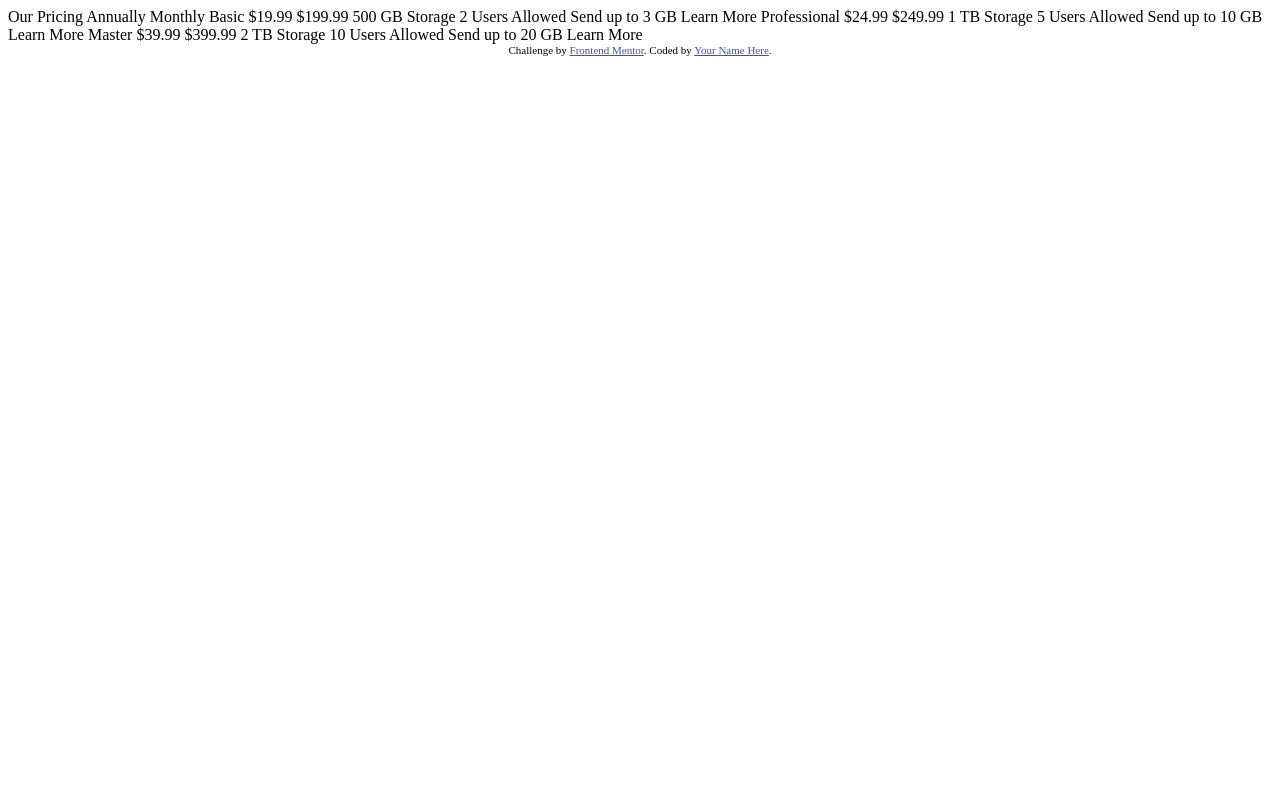
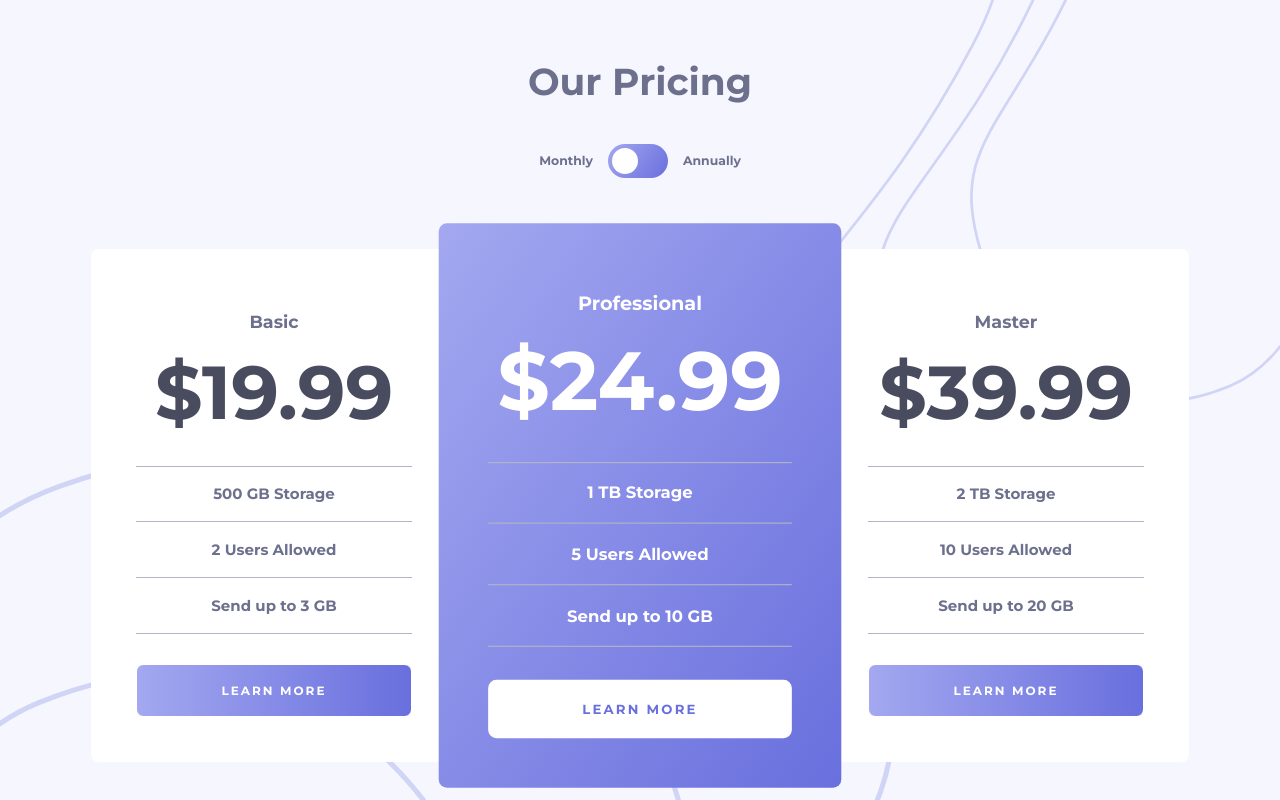
Before and after one commit to Matthew-Hodgetts/Front-End-Mentor, a plain HTML site: page pricing-component/index.html in a window 1280 px wide. Drawn offline with nearby package versions, Linux system fonts and the light colour scheme.

Commit message:
Pricing Component finished

```diff
--- a/pricing-component/index.html
+++ b/pricing-component/index.html
@@ -1,52 +1,115 @@
 <!DOCTYPE html>
 <html lang="en">
   <head>
-  <meta charset="UTF-8">
-  <meta name="viewport" content="width=device-width, initial-scale=1.0"> <!-- displays site properly based on user's device -->
+    <meta charset="UTF-8" />
+    <meta name="viewport" content="width=device-width, initial-scale=1.0" />
+    <!-- displays site properly based on user's device -->
 
-  <link rel="icon" type="image/png" sizes="32x32" href="./images/favicon-32x32.png">
+    <link
+      rel="icon"
+      type="image/png"
+      sizes="32x32"
+      href="./images/favicon-32x32.png"
+    />
+    <link
+      rel="stylesheet"
+      href="https://cdnjs.cloudflare.com/ajax/libs/normalize/8.0.1/normalize.min.css"
+      integrity="sha256-l85OmPOjvil/SOvVt3HnSSjzF1TUMyT9eV0c2BzEGzU="
+      crossorigin="anonymous"
+    />
+    <link
+      href="https://fonts.googleapis.com/css?family=Montserrat:700&display=swap"
+      rel="stylesheet"
+    />
 
-  <title>Frontend Mentor | [Challenge Name Here]</title>
-
-  <!-- Feel free to remove these styles or customise in your own stylesheet 👍 -->
-  <style>
-    .attribution { font-size: 11px; text-align: center; }
-    .attribution a { color: hsl(228, 45%, 44%); }
-  </style>
+    <link rel="stylesheet" href="style.css" />
+    <title>Frontend Mentor | Pricing Component</title>
   </head>
   <body>
+    <section class="pricing pricing--monthly">
+      <h2 class="title">Our Pricing</h2>
+      <div class="toggle">
+        <h5>Monthly</h5>
+        <label class="switch">
+          <input type="checkbox" id="pricingToggle" />
+          <span class="slider round"></span>
+        </label>
+        <h5>Annually</h5>
+      </div>
+      <div class="pricing-table__wrapper">
+        <div class="pricing__table">
+          <h3 class="pricing__package">
+            Basic
+          </h3>
+          <span class="pricing__price pricing__price--monthly">
+            &dollar;19.99
+          </span>
+          <span class="pricing__price pricing__price--annually">
+            &dollar;199.99
+          </span>
+          <ul class="pricing__features">
+            <li class="pricing__feature">
+              500 GB Storage
+            </li>
+            <li class="pricing__feature">
+              2 Users Allowed
+            </li>
+            <li class="pricing__feature">
+              Send up to 3 GB
+            </li>
+          </ul>
+          <a href="#" class="pricing__button">Learn more</a>
+        </div>
 
-  Our Pricing
-  Annually
-  Monthly
+        <div class="pricing__table pricing__table--recommened">
+          <h3 class="pricing__package">
+            Professional
+          </h3>
+          <span class="pricing__price pricing__price--monthly">
+            &dollar;24.99
+          </span>
+          <span class="pricing__price pricing__price--annually">
+            &dollar;249.99
+          </span>
+          <ul class="pricing__features">
+            <li class="pricing__feature">
+              1 TB Storage
+            </li>
+            <li class="pricing__feature">
+              5 Users Allowed
+            </li>
+            <li class="pricing__feature">
+              Send up to 10 GB
+            </li>
+          </ul>
+          <a href="#" class="pricing__button">Learn more</a>
+        </div>
 
-  Basic
-  &dollar;19.99
-  &dollar;199.99
-  500 GB Storage
-  2 Users Allowed
-  Send up to 3 GB
-  Learn More
-
-  Professional
-  &dollar;24.99
-  &dollar;249.99
-  1 TB Storage
-  5 Users Allowed
-  Send up to 10 GB
-  Learn More
-
+        <div class="pricing__table">
+          <h3 class="pricing__package">
             Master
+          </h3>
+          <span class="pricing__price pricing__price--monthly">
             &dollar;39.99
+          </span>
+          <span class="pricing__price pricing__price--annually">
             &dollar;399.99
+          </span>
+          <ul class="pricing__features">
+            <li class="pricing__feature">
               2 TB Storage
+            </li>
+            <li class="pricing__feature">
               10 Users Allowed
+            </li>
+            <li class="pricing__feature">
               Send up to 20 GB
-  Learn More
-
-  <div class="attribution">
-    Challenge by <a href="https://www.frontendmentor.io?ref=challenge" target="_blank">Frontend Mentor</a>.
-    Coded by <a href="#">Your Name Here</a>.
+            </li>
+          </ul>
+          <a href="#" class="pricing__button">Learn more</a>
         </div>
+      </div>
+    </section>
+    <script src="main.js"></script>
   </body>
 </html>
--- /dev/null
+++ b/pricing-component/main.js
@@ -0,0 +1,5 @@
+var toggle = document.getElementById('pricingToggle');
+var pricingSection = document.querySelectorAll('.pricing')[0];
+toggle.addEventListener('click', function (e) {
+  pricingSection.classList.toggle('pricing--annually');
+});
--- /dev/null
+++ b/pricing-component/style.scss
@@ -0,0 +1,253 @@
+/* Colours */
+
+$color1: hsl(240, 78%, 98%);
+$color2: hsl(234, 14%, 74%);
+$color3: hsl(233, 13%, 49%);
+$color4: hsl(232, 13%, 33%);
+$gradient: hsl(236, 72%, 79%), hsl(237, 63%, 64%);
+* {
+  box-sizing: border-box;
+}
+html,
+body {
+  margin: 0;
+  padding: 0;
+  font-size: 15px;
+  font-family: 'Montserrat', sans-serif;
+}
+.pricing {
+  position: relative;
+  background-color: $color1;
+  min-height: 100vh;
+  padding: 2rem;
+  &--annually {
+    .pricing__price {
+      display: block;
+      &--monthly {
+        display: none;
+      }
+    }
+  }
+  &:before,
+  &:after {
+    position: absolute;
+    background-repeat: no-repeat;
+    background-size: cover;
+    background-position: center;
+    content: '';
+    display: inline-block;
+  }
+  &:before {
+    background-image: url('./images/bg-bottom.svg');
+    bottom: 0;
+    left: 0;
+    right: 30%;
+    top: 50%;
+  }
+  &:after {
+    background-image: url('./images/bg-top.svg');
+    top: 0;
+    right: 0;
+    left: 60%;
+    bottom: 50%;
+  }
+}
+
+.title {
+  text-align: center;
+  margin: 0;
+  color: $color3;
+  margin: 2rem 0;
+  font-size: 2.5rem;
+}
+
+.toggle {
+  display: flex;
+  justify-content: center;
+  align-items: center;
+  margin-bottom: 2rem;
+  h5 {
+    padding: 0 1rem;
+    color: $color3;
+  }
+  label {
+    &:hover {
+      opacity: 0.7;
+    }
+  }
+}
+
+.pricing-table__wrapper {
+  display: flex;
+  flex-direction: column;
+  position: relative;
+  z-index: 10;
+}
+
+.pricing__table {
+  padding: 2rem;
+  text-align: center;
+  background-color: #fff;
+  border-radius: 0.5rem;
+  margin: 2rem 0 0;
+  &--recommened {
+    background: linear-gradient(125deg, $gradient);
+    .pricing__package,
+    .pricing__price,
+    .pricing__feature {
+      color: #fff;
+    }
+    .pricing__button {
+      background: #fff;
+      color: hsl(237, 63%, 64%);
+      &:hover {
+        border-color: #fff;
+        color: #fff;
+      }
+    }
+  }
+}
+.pricing__features {
+  list-style: none;
+  padding: 0;
+}
+.pricing__package {
+  color: $color3;
+}
+.pricing__price {
+  font-size: 5rem;
+  color: $color4;
+  display: inline-block;
+  margin-bottom: 1rem;
+  &--annually {
+    display: none;
+  }
+}
+
+.pricing__feature {
+  &:first-child {
+    border-top: 1px solid $color2;
+  }
+  border-bottom: 1px solid $color2;
+  padding: 1.25rem;
+  color: $color3;
+}
+
+.pricing__button {
+  background: linear-gradient(90deg, hsl(236, 72%, 79%), hsl(237, 63%, 64%));
+  border: 1px solid #fff;
+  text-decoration: none;
+  color: #fff;
+  text-transform: uppercase;
+  letter-spacing: 2px;
+  padding: 1.25rem;
+  margin-top: 2rem;
+  font-size: 14px;
+  display: block;
+  width: 100%;
+  border-radius: 0.5rem;
+  &:hover {
+    background: transparent;
+    border-color: hsl(237, 63%, 64%);
+    color: hsl(237, 63%, 64%);
+  }
+}
+
+@media only screen and (min-width: 700px) {
+  .pricing-table__wrapper {
+    display: flex;
+    flex-direction: row;
+    justify-content: center;
+  }
+  .pricing__table {
+    flex-basis: 30%;
+  }
+  .pricing__price {
+    font-size: 3rem;
+  }
+  .pricing__button {
+    font-size: 12px;
+  }
+  .pricing__table--recommened {
+    transform: scale(1.05);
+  }
+}
+@media only screen and (min-width: 1000px) {
+  .pricing__price {
+    font-size: 4rem;
+  }
+  .pricing__table {
+    padding: 3rem;
+  }
+
+  .pricing__table--recommened {
+    transform: scale(1.1);
+  }
+}
+@media only screen and (min-width: 1200px) {
+  .pricing__price {
+    font-size: 5rem;
+  }
+}
+
+/* Taken from w3schools */
+
+.switch {
+  position: relative;
+  display: inline-block;
+  width: 60px;
+  height: 34px;
+}
+
+.switch input {
+  opacity: 0;
+  width: 0;
+  height: 0;
+}
+
+.slider {
+  position: absolute;
+  cursor: pointer;
+  top: 0;
+  left: 0;
+  right: 0;
+  bottom: 0;
+  background: linear-gradient(125deg, $gradient);
+  -webkit-transition: 0.4s;
+  transition: 0.4s;
+}
+
+.slider:before {
+  position: absolute;
+  content: '';
+  height: 26px;
+  width: 26px;
+  left: 4px;
+  bottom: 4px;
+  background-color: white;
+  -webkit-transition: 0.4s;
+  transition: 0.4s;
+}
+
+input:checked + .slider {
+  background: linear-gradient(125deg, $gradient);
+}
+
+input:focus + .slider {
+  box-shadow: 0 0 1px #2196f3;
+}
+
+input:checked + .slider:before {
+  -webkit-transform: translateX(26px);
+  -ms-transform: translateX(26px);
+  transform: translateX(26px);
+}
+
+/* Rounded sliders */
+.slider.round {
+  border-radius: 34px;
+}
+
+.slider.round:before {
+  border-radius: 50%;
+}
```
Also changed, not shown: pricing-component/style.css (added), 1 other file. Lines whose indentation alone changed are shown as unchanged.
